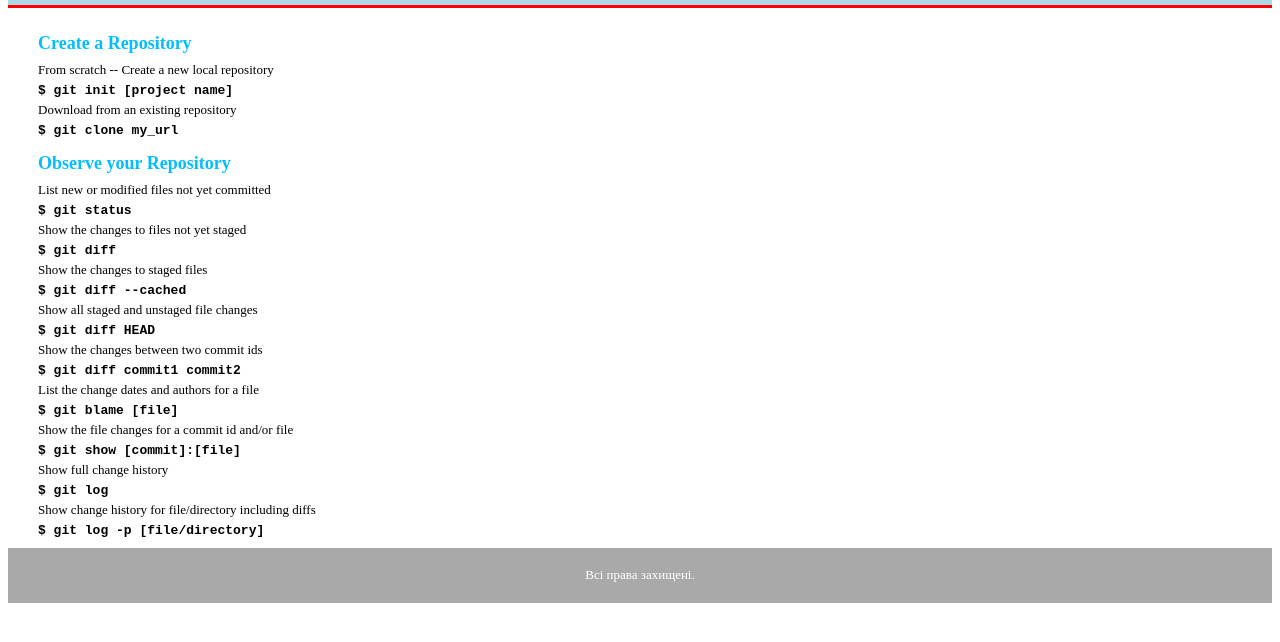
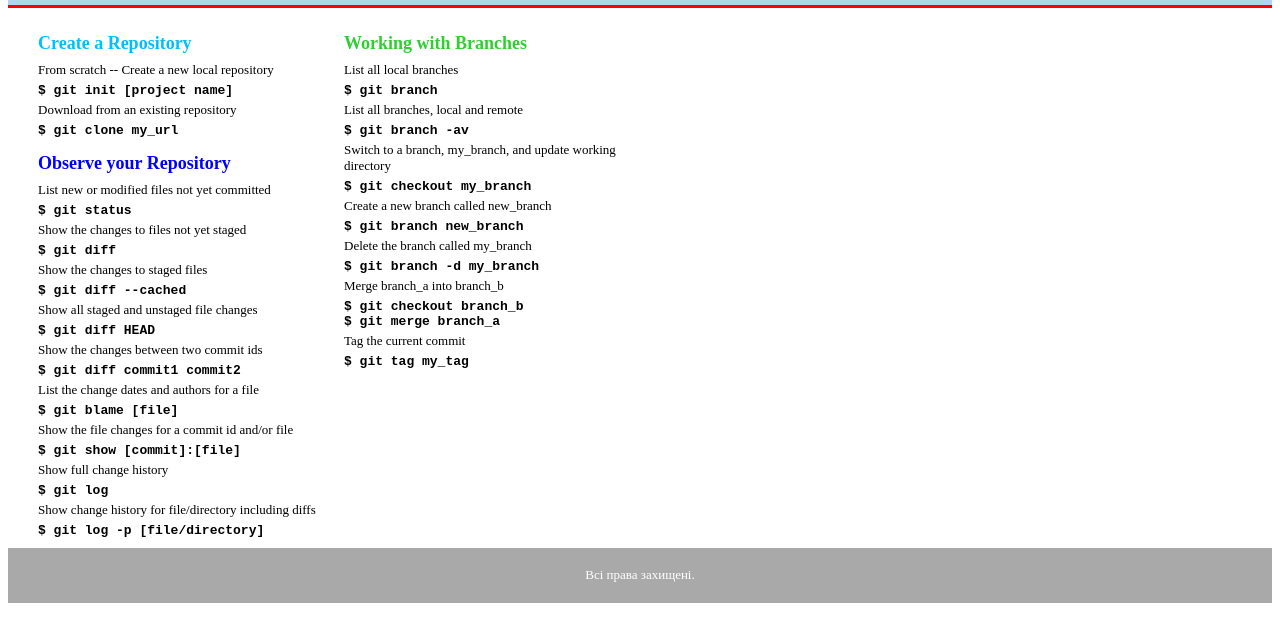
Before and after one commit to VladaHluboka/web-lab-1-12, a website: page lab10/HlubokaGit_commands.html in a window 1280 px wide. Shown: the part 120-762 px from the top of the page. Drawn offline with Linux system fonts and the light colour scheme.

Commit message:
Added Working with Branches commands

```diff
--- a/lab10/HlubokaGit_commands.html
+++ b/lab10/HlubokaGit_commands.html
@@ -72,7 +72,7 @@
                 <p>Download from an existing repository</p>
                 <code>$ git clone my_url</code>
 
-                <h2 style="color: deepskyblue;">Observe your Repository</h2>
+                <h2 style="color: blue;">Observe your Repository</h2>
                 <p>List new or modified files not yet committed</p>
                 <code>$ git status</code>
                 <p>Show the changes to files not yet staged</p>
@@ -93,7 +93,21 @@
                 <code>$ git log -p [file/directory]</code>
             </section>
             <section>
-
+                <h2 style="color: limegreen;">Working with Branches</h2>
+                <p>List all local branches</p>
+                <code>$ git branch</code>
+                <p>List all branches, local and remote</p>
+                <code>$ git branch -av</code>
+                <p>Switch to a branch, my_branch, and update working directory</p>
+                <code>$ git checkout my_branch</code>
+                <p>Create a new branch called new_branch</p>
+                <code>$ git branch new_branch</code>
+                <p>Delete the branch called my_branch</p>
+                <code>$ git branch -d my_branch</code>
+                <p>Merge branch_a into branch_b</p>
+                <code>$ git checkout branch_b<br>$ git merge branch_a</code>
+                <p>Tag the current commit</p>
+                <code>$ git tag my_tag</code>
             </section>
             <section>
 
```
